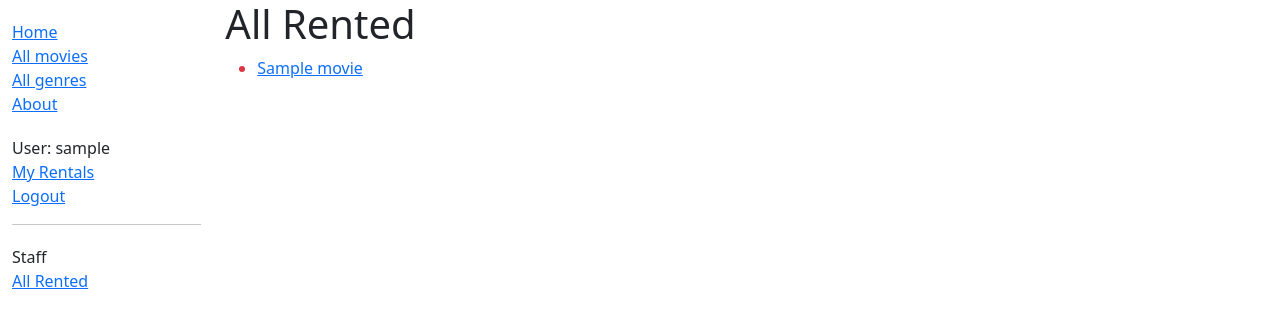
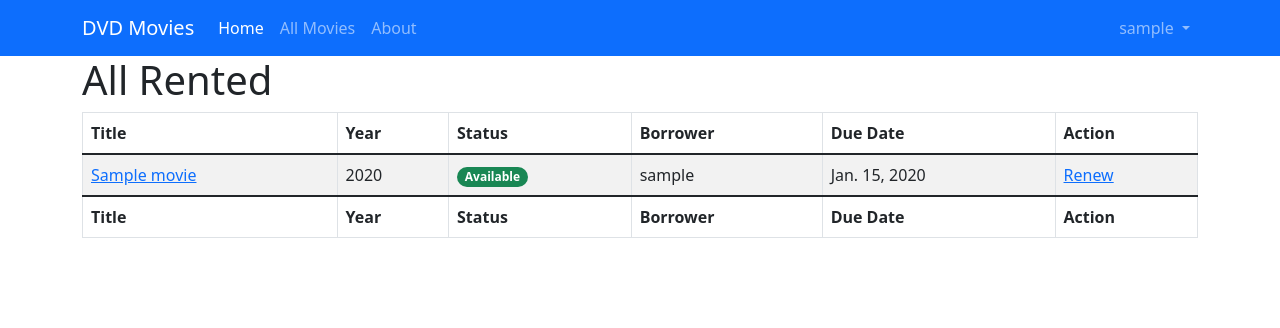
Before and after one commit to josephmtinangi/dvd-movie-rental, a Django app: page /catalog/all-rented in a window 1280 px wide. Shown: the top 328 px of the page. Run offline with Django 4.2, Linux system fonts and the light colour scheme; a user stored in the database is signed in; tables that the repository leaves empty hold one stand-in row (values such as "Sample post").

Commit message:
Massive UI changes

```diff
--- a/catalog/models.py
+++ b/catalog/models.py
@@ -43,7 +43,7 @@ class Rental(models.Model):
 
 	LOAN_STATUS = (
 		('m', 'Maintenance'),
-		('o', 'On loan'),
+		('o', 'On Loan'),
 		('a', 'Available'),
 		('r', 'Reserved'),
 	)
@@ -65,7 +65,7 @@ class Rental(models.Model):
 		permissions = (("can_mark_returned", "Set movie as returned"),)
 
 	def __str__(self):
-		return f'{self.id} ({self.movie.title})'
+		return f'{self.id} ({self.movie.title}), {self.due_back}'
 
 
 class Director(models.Model):
--- a/catalog/templates/base_generic.html
+++ b/catalog/templates/base_generic.html
@@ -16,35 +16,53 @@
   <link rel="stylesheet" href="{% static 'css/styles.css' %}" />
 </head>
 <body>
-    <div class="container-fluid">
-      <div class="row">
-        <div class="col-sm-2">
-          {% block sidebar %}
-            <ul class="sidebar-nav">
-              <li><a href="{% url 'index' %}">Home</a></li>
-              <li><a href="{% url 'movies' %}">All movies</a></li>
-              <li><a href="">All genres</a></li>
-              <li><a href="{% url 'about' %}">About</a></li>
+
+  <nav class="navbar navbar-expand-lg navbar-dark bg-primary">
+    <div class="container">
+      <a class="navbar-brand" href="{% url 'index' %}">DVD Movies</a>
+      <button class="navbar-toggler" type="button" data-bs-toggle="collapse" data-bs-target="#navbarSupportedContent" aria-controls="navbarSupportedContent" aria-expanded="false" aria-label="Toggle navigation">
+        <span class="navbar-toggler-icon"></span>
+      </button>
+      <div class="collapse navbar-collapse" id="navbarSupportedContent">
+        <ul class="navbar-nav me-auto mb-2 mb-lg-0">
+          <li class="nav-item">
+            <a class="nav-link active" aria-current="page" href="{% url 'index' %}">Home</a>
+          </li>
+          <li class="nav-item">
+            <a class="nav-link" href="{% url 'movies' %}">All Movies</a>
+          </li>
+          <li class="nav-item">
+            <a class="nav-link" href="{% url 'about' %}" >About</a>
+          </li>
         </ul>
-            <ul class="sidebar-nav">
+        <ul class="navbar-nav">
           {% if user.is_authenticated %}
-                 <li>User: {{ user.get_username }}</li>
-                 <li><a href="{% url 'my-rentals' %}">My Rentals</a></li>
-                 <li><a href="{% url 'logout' %}?next={{ request.path }}">Logout</a></li>
+          <li class="nav-item dropdown d-flex">
+            <a class="nav-link dropdown-toggle" href="#" id="navbarDropdown" role="button" data-bs-toggle="dropdown" aria-expanded="false">
+              {{ user.get_username }}
+            </a>
+            <ul class="dropdown-menu" aria-labelledby="navbarDropdown">
+              <li><a class="dropdown-item" href="#">My Profile</a></li>
+              <li><a class="dropdown-item" href="{% url 'my-rentals' %}">My Rentals</a></li>
+              <li><hr class="dropdown-divider"></li>
+              <li><a class="dropdown-item" href="{% url 'all-rented' %}">All Rented</a></li>
+              <li><hr class="dropdown-divider"></li>
+              <li><a class="dropdown-item" href="{% url 'logout' %}?next={{ request.path }}">Logout</a></li>
+            </ul>
+          </li>
           {% else %}
-                 <li><a href="{% url 'login' %}?next={{ request.path }}">Login</a></li>
+          <li class="nav-item">
+            <a class="nav-link" href="{% url 'login' %}?next={{ request.path }}" >Login</a>
+          </li>
           {% endif %}
         </ul>
-            <hr>
-            {% if user.is_authenticated %}
-            <ul class="sidebar-nav">
-              <li>Staff</li>
-              <li><a href="{% url 'all-rented' %}">All Rented</a></li>
-            </ul>
-            {% endif %}
-          {% endblock %}
       </div>
-        <div class="col-sm-10 ">
+    </div>
+  </nav>
+
+  <div class="container">
+    <div class="row">
+    <div class="col-sm-12">
       {% block content %}{% endblock %}
 
       {% block pagination %}
@@ -68,5 +86,8 @@
     </div>
   </div>
 </div>
+
+<script src="https://cdn.jsdelivr.net/npm/bootstrap@5.3.0-alpha3/dist/js/bootstrap.bundle.min.js" integrity="sha384-ENjdO4Dr2bkBIFxQpeoTz1HIcje39Wm4jDKdf19U8gI4ddQ3GYNS7NTKfAdVQSZe" crossorigin="anonymous"></script>
+
 </body>
 </html>
--- a/catalog/templates/catalog/rental_list.html
+++ b/catalog/templates/catalog/rental_list.html
@@ -4,11 +4,57 @@
 	<h1>All Rented</h1>
 
 	{% if rental_list %}
-		<ul>
+		<table class="table table-bordered table-striped">
+			<thead>
+				<tr>
+					<th>Title</th>
+					<th>Year</th>
+					<th>Status</th>
+					<th>Borrower</th>
+					<th>Due Date</th>
+					<th>Action</th>
+				</tr>
+			</thead>
+			<tbody>
 			{% for rental in rental_list %}
-				<li class="{% if rental.is_overdue %}text-danger{% endif %}"><a href="{% url 'movie-detail' rental.movie.id %}">{{ rental.movie.title }}</a></li>
+				<tr>
+					<td><a href="{% url 'movie-detail' rental.movie.id %}">{{ rental.movie.title }}</a></td>
+					<td>{{ rental.movie.year }}</td>
+					<td>
+						{% if rental.status == 'o' %}
+							{% if rental.is_overdue %}
+								<span class="badge rounded-pill bg-danger">Overdue</span>
+							{% else %}
+								<span class="badge rounded-pill bg-dark">On Loan</span>
+							{% endif %}
+						{% endif %}
+						{% if rental.status == 'r' %}
+							<span class="badge rounded-pill bg-warning">Reserved</span>
+						{% endif %}
+						{% if rental.status == 'a' %}
+							<span class="badge rounded-pill bg-success">Available</span>
+						{% endif %}
+						{% if rental.status == 'm' %}
+							<span class="badge rounded-pill bg-danger">Maintenance</span>
+						{% endif %}
+					</td>
+					<td>{{ rental.borrower.username }}</td>
+					<td>{{ rental.due_back }}</td>
+					<td><a href="{% url 'renew-movie-staff' rental.id %}">Renew</a></td>
+				</tr>
 			{% endfor %}
-		</ul>
+			</tbody>
+			<tfoot>
+				<tr>
+					<th>Title</th>
+					<th>Year</th>
+					<th>Status</th>
+					<th>Borrower</th>
+					<th>Due Date</th>
+					<th>Action</th>
+				</tr>
+			</tfoot>
+		</table>
 	{% else %}
 		<p>There are no movies rented.</p>
 	{% endif %}
--- a/catalog/views.py
+++ b/catalog/views.py
@@ -40,7 +40,7 @@ def about(request):
 
 class MovieListView(generic.ListView):
 	model = Movie
-	paginate_by = 2
+	paginate_by = 10
 
 
 class MovieDetailView(generic.DetailView):
@@ -64,6 +64,11 @@ class RentedMoviesListView(LoginRequiredMixin, generic.ListView):
 	template_name = 'catalog/rental_list.html'
 	paginate_by = 10
 
+	def get_queryset(self):
+		return (
+			Rental.objects.order_by('due_back')
+		)
+
 @login_required
 #@permission_required('catalog.can_mark_returned', raised_exception=True)
 def renew_movie_staff(request, pk):
@@ -77,7 +82,7 @@ def renew_movie_staff(request, pk):
 			rental.due_back = form.cleaned_data['renewal_date']
 			rental.save()
 
-			return HttpResponseRedirect(reverse('all-borrowed'))
+			return HttpResponseRedirect(reverse('all-rented'))
 
 	else:
 		proposed_renewal_date = datetime.date.today() + datetime.timedelta(weeks=3)
```
Also changed, not shown: catalog/templates/about.html (+14 -1 lines), catalog/templates/catalog/movie_list.html (+31 -6 lines), catalog/templates/catalog/rental_list_user.html (+29 -10 lines), catalog/templates/index.html (+7 -5 lines). Lines whose indentation alone changed are shown as unchanged.
